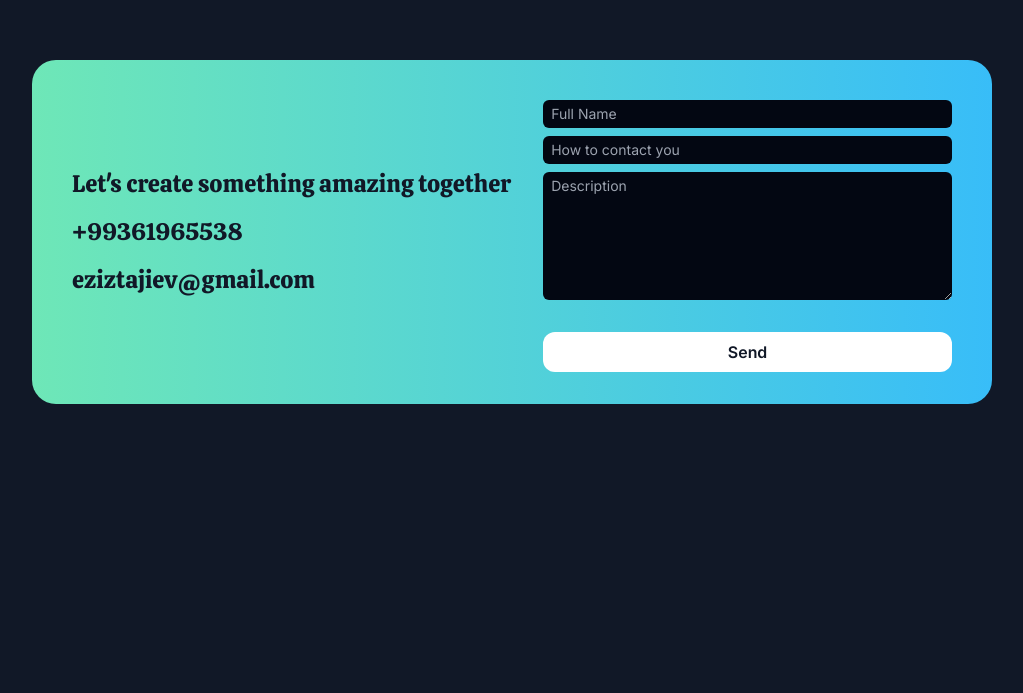
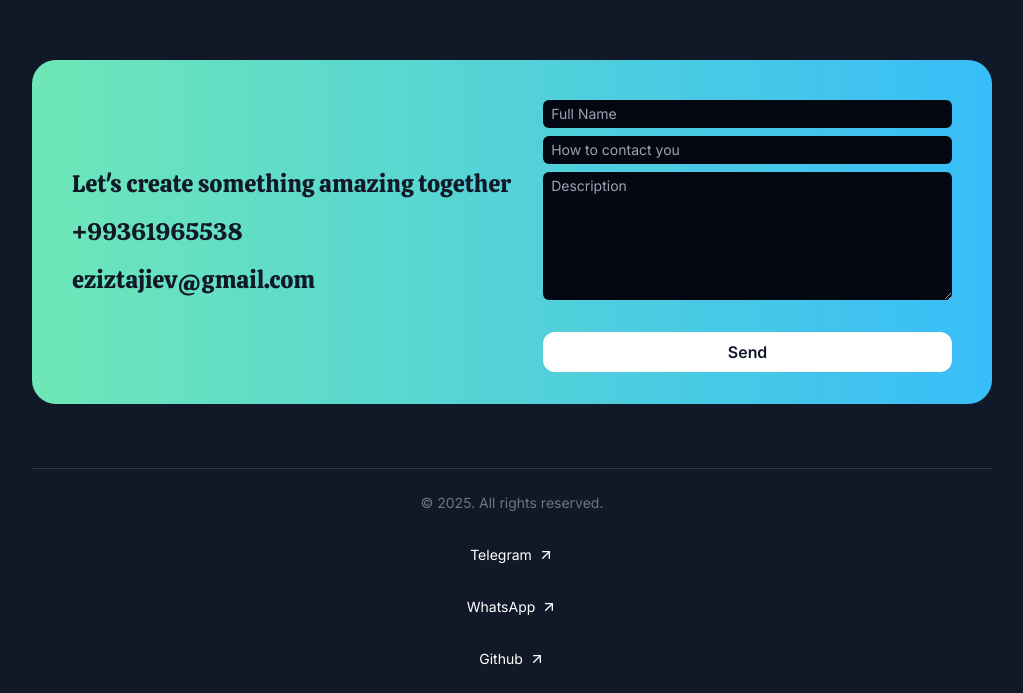
Before and after one commit to eziz-tajiev/Portfolio, a Next.js app: page / in a window 1280 px wide. Shown: the part 4624-5317 px from the top of the page, without its empty margins (128-1151 px from the left). Before the commit the page ends 5092 px from the top, so only its background shows below. Built offline with nearby package versions, Linux system fonts and the light colour scheme.

Commit message:
fotter is ready

```diff
--- a/src/app/page.tsx
+++ b/src/app/page.tsx
@@ -5,6 +5,8 @@
 import { QuotesSection } from '@/sections/Quotes';
 import { AboutSection } from '@/sections/About';
 import { ContactSection } from '@/sections/Contact';
+import { Footer } from '@/sections/Footer';
+
 
 export default function Home() {
   return (
@@ -16,6 +18,7 @@
       <QuotesSection />
       <AboutSection />
       <ContactSection />
+      <Footer />
     </div>
   );
 }
--- a/src/sections/Footer.tsx
+++ b/src/sections/Footer.tsx
@@ -1,3 +1,38 @@
+import ArrowUp from "@/assets/icons/arrow-up-right.svg"
+const footerLinks = [
+{
+  title: 'Telegram',
+  href: '#',
+},
+{
+  title: 'WhatsApp',
+  href: '#',
+},
+{
+  title: 'Github',
+  href: '#',
+},
+]
+
+
+
 export const Footer = () => {
-  return <div>Footer Section</div>;
+  return(
+    <footer>
+      <div className="container">
+        <div className="border-t border-white/15 py-6 text-sm flex flex-col items-center gap-8">
+          <div className="text-white/40 ">&copy; 2025. All rights reserved.</div>
+          <nav className="flex flex-col items-center gap-8">
+            {footerLinks.map(link=>(
+              <a href="" className="inline-flex items-center gap-1.5">
+                <span>{link.title}</span>
+                <ArrowUp className="size-4" />
+              </a>
+            ))}
+          </nav>
+        </div>
+
+      </div>
+    </footer>
+  );
 };
```
